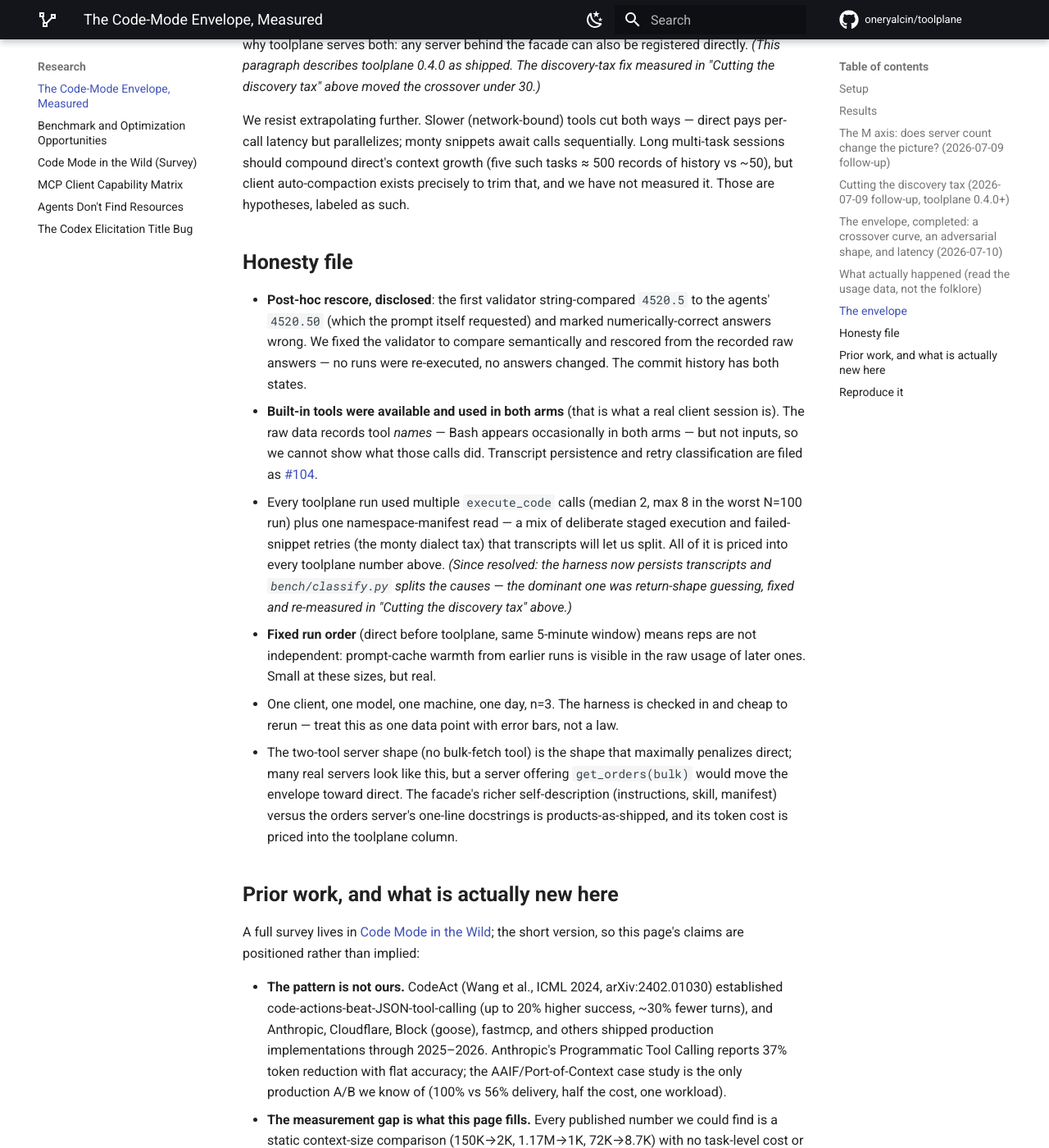
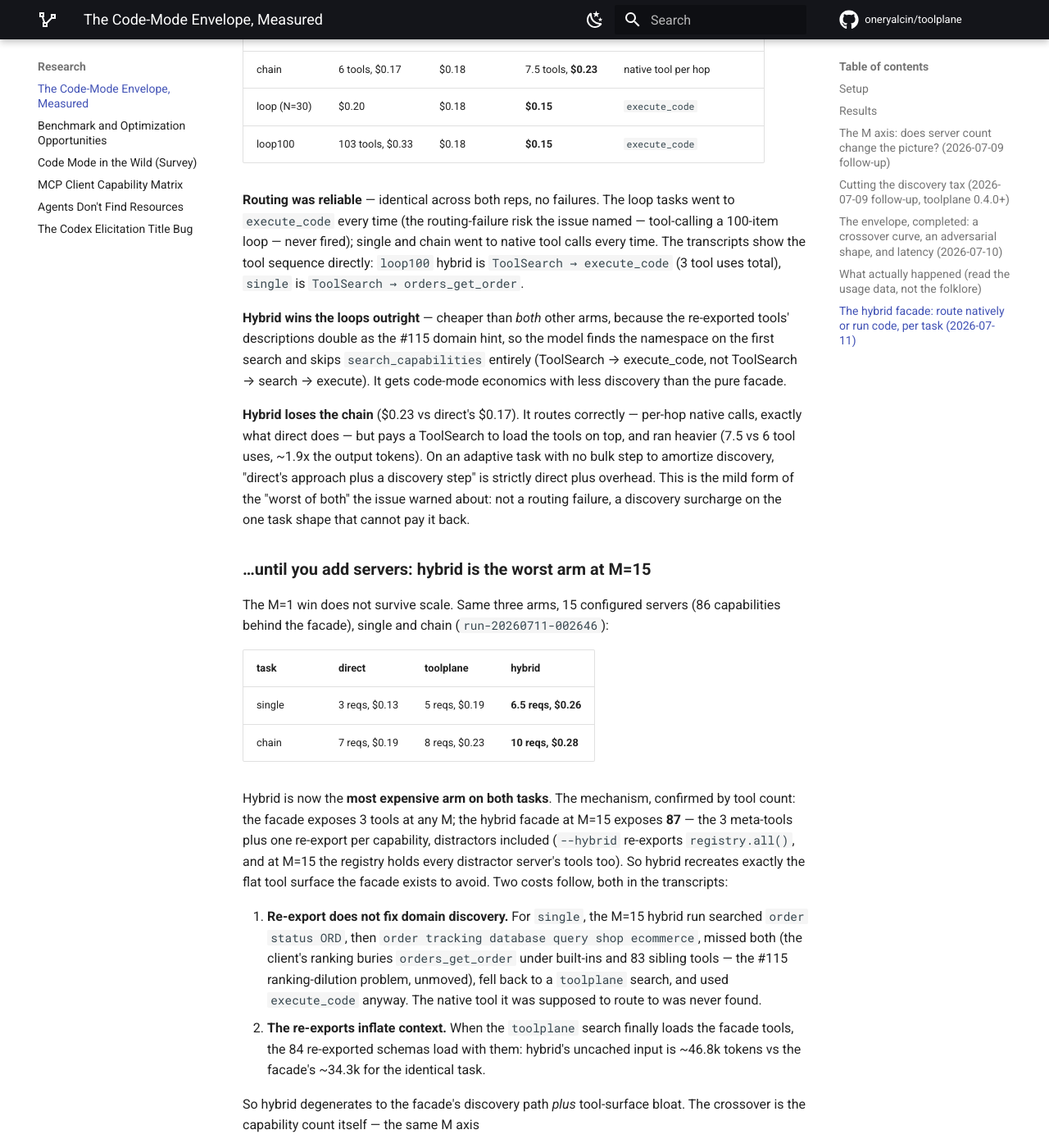
Before and after one commit to oneryalcin/toolplane, an MkDocs documentation site: the page built from docs/code-mode-benchmark.md, in a window 1280 px wide and 1400 px high, scrolled down 8766 px. Shown: the whole window at 82% size. Built offline with MkDocs 1.6.1 and Material for MkDocs 9.7.7, drawn with Linux system fonts in a browser that asks for light colours; comment, search, counter and statistics services are not loaded; some of the changed text lies outside the part shown.

Commit message:
Bench: hybrid M=15 reversal + honest verdict (#114)
run-20260711-002646 (git_dirty=false): at 15 servers / 86 capabilities the
hybrid facade is the WORST arm — single $0.26 (vs facade $0.19, direct
$0.13), chain $0.28 (vs $0.23, $0.19). Mechanism confirmed by tool count:
facade exposes 3 tools at any M, hybrid exposes 87 (re-exports
registry.all() incl. distractors), recreating the flat surface the facade
avoids. Re-export does NOT fix domain discovery (ranking still buries the
native tool, #115 dilution unmoved — transcript: 2 failed domain searches
-> toolplane search -> execute_code) and inflates context (uncached 46.8k
vs 34.3k).

Verdict rewritten: hybrid is a small/curated-registry optimization, not a
general one. Dominates loops + ties single at M=1; worst arm at M=15. Real
design = selective re-export (allowlist/hot caps), not all-or-nothing.
Docs section + README updated with both regimes.

Claude-Session: https://claude.ai/code/session_01VH6A1LhCWRUj3tNuU4aMhx

```diff
--- a/docs/code-mode-benchmark.md
+++ b/docs/code-mode-benchmark.md
@@ -360,6 +360,102 @@ arguments for code mode are stale where clients parallelize tool calls.
 The durable arguments are **output-token scaling and context growth** —
 which is what these numbers actually show.
 
+## The hybrid facade: route natively or run code, per task (2026-07-11)
+
+#110 showed deferred-loading clients do not pay a schema tax for many
+tools, which undercuts the reason to hide everything behind three
+meta-tools. So the **hybrid facade** (`serve mcp --hybrid`, #114)
+re-exports every capability as an ordinary MCP tool *alongside*
+`search_capabilities` / `execute_code`. The bet: the model calls a native
+tool for a single lookup or an adaptive chain (where the pure facade pays
+a discovery tax) and reaches for `execute_code` only when the work is a
+loop or a join. Third arm, same harness, Sonnet 5, M=1, n=2, frozen wheel
+(`run-20260711-001559`):
+
+| task | direct | toolplane | hybrid | hybrid routed to |
+|---|---|---|---|---|
+| single | 3 reqs, $0.13 | 3 reqs, $0.15 | 3 reqs, $0.14† | native `orders_get_order` |
+| chain | 6 tools, $0.17 | $0.18 | 7.5 tools, **$0.23** | native tool per hop |
+| loop (N=30) | $0.20 | $0.18 | **$0.15** | `execute_code` |
+| loop100 | 103 tools, $0.33 | $0.18 | **$0.15** | `execute_code` |
+
+**Routing was reliable** — identical across both reps, no failures. The
+loop tasks went to `execute_code` every time (the routing-failure risk the
+issue named — tool-calling a 100-item loop — never fired); single and
+chain went to native tool calls every time. The transcripts show the tool
+sequence directly: `loop100` hybrid is `ToolSearch → execute_code` (3 tool
+uses total), `single` is `ToolSearch → orders_get_order`.
+
+**Hybrid wins the loops outright** — cheaper than *both* other arms,
+because the re-exported tools' descriptions double as the #115 domain
+hint, so the model finds the namespace on the first search and skips
+`search_capabilities` entirely (ToolSearch → execute_code, not
+ToolSearch → search → execute). It gets code-mode economics with less
+discovery than the pure facade.
+
+**Hybrid loses the chain** ($0.23 vs direct's $0.17). It routes correctly
+— per-hop native calls, exactly what direct does — but pays a ToolSearch
+to load the tools on top, and ran heavier (7.5 vs 6 tool uses, ~1.9x the
+output tokens). On an adaptive task with no bulk step to amortize
+discovery, "direct's approach plus a discovery step" is strictly direct
+plus overhead. This is the mild form of the "worst of both" the issue
+warned about: not a routing failure, a discovery surcharge on the one
+task shape that cannot pay it back.
+
+### …until you add servers: hybrid is the worst arm at M=15
+
+The M=1 win does not survive scale. Same three arms, 15 configured
+servers (86 capabilities behind the facade), single and chain
+(`run-20260711-002646`):
+
+| task | direct | toolplane | hybrid |
+|---|---|---|---|
+| single | 3 reqs, $0.13 | 5 reqs, $0.19 | **6.5 reqs, $0.26** |
+| chain | 7 reqs, $0.19 | 8 reqs, $0.23 | **10 reqs, $0.28** |
+
+Hybrid is now the **most expensive arm on both tasks**. The mechanism,
+confirmed by tool count: the facade exposes 3 tools at any M; the hybrid
+facade at M=15 exposes **87** — the 3 meta-tools plus one re-export per
+capability, distractors included (`--hybrid` re-exports `registry.all()`,
+and at M=15 the registry holds every distractor server's tools too). So
+hybrid recreates exactly the flat tool surface the facade exists to
+avoid. Two costs follow, both in the transcripts:
+
+1. **Re-export does not fix domain discovery.** For `single`, the M=15
+   hybrid run searched `order status ORD`, then `order tracking database
+   query shop ecommerce`, missed both (the client's ranking buries
+   `orders_get_order` under built-ins and 83 sibling tools — the #115
+   ranking-dilution problem, unmoved), fell back to a `toolplane` search,
+   and used `execute_code` anyway. The native tool it was supposed to
+   route to was never found.
+2. **The re-exports inflate context.** When the `toolplane` search finally
+   loads the facade tools, the 84 re-exported schemas load with them:
+   hybrid's uncached input is ~46.8k tokens vs the facade's ~34.3k for the
+   identical task.
+
+So hybrid degenerates to the facade's discovery path *plus* tool-surface
+bloat. The crossover is the capability count itself — the same M axis
+#110 and #115 turned on.
+
+Caveats, disclosed: n=2, one model (Sonnet 5); **routing reliability is a
+per-model behavior** — a hybrid facade's value rests on the model choosing
+code-vs-tool correctly, which shifts across models, so this is a Sonnet-5
+result. Bash-exploration turns appear in every arm and inflate `chain`/
+`loop` counts; `reqs` is the cleaner comparison. M=1 single/chain cells
+carry † (ranges overlap direct at n=2).
+
+Verdict: **hybrid is a small- or curated-registry optimization, not a
+general one.** With a handful of capabilities it dominates the loops
+(beating even pure code mode) and ties single; the only M=1 loss is the
+pure adaptive chain, which pays a fixed discovery surcharge. But
+re-exporting `registry.all()` is wrong at scale — at 86 capabilities it is
+the worst arm on every task measured, because it rebuilds the flat
+surface without fixing the ranking dilution that made the flat surface
+lose in the first place. The actionable design is **selective re-export**
+(a curated allowlist or the hot capabilities), not all-or-nothing; and
+like every result here it is gated to deferred-loading clients (Codex,
+without deferral, would eat all 84 schemas into context up front).
+
 ## The envelope
 
 Two measured points; nothing measured between them:
```
Also changed, not shown: bench/README.md (+4 -0 lines), 13 other files.
